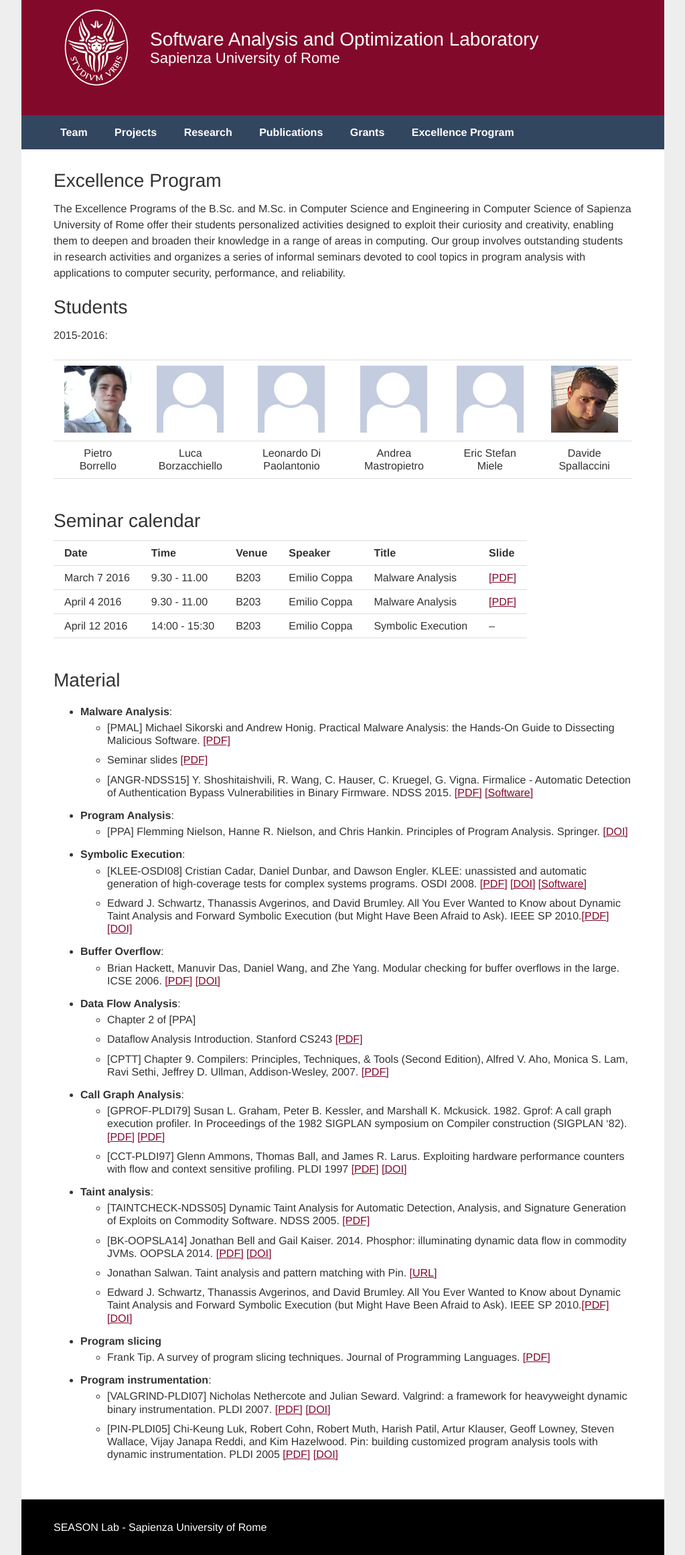
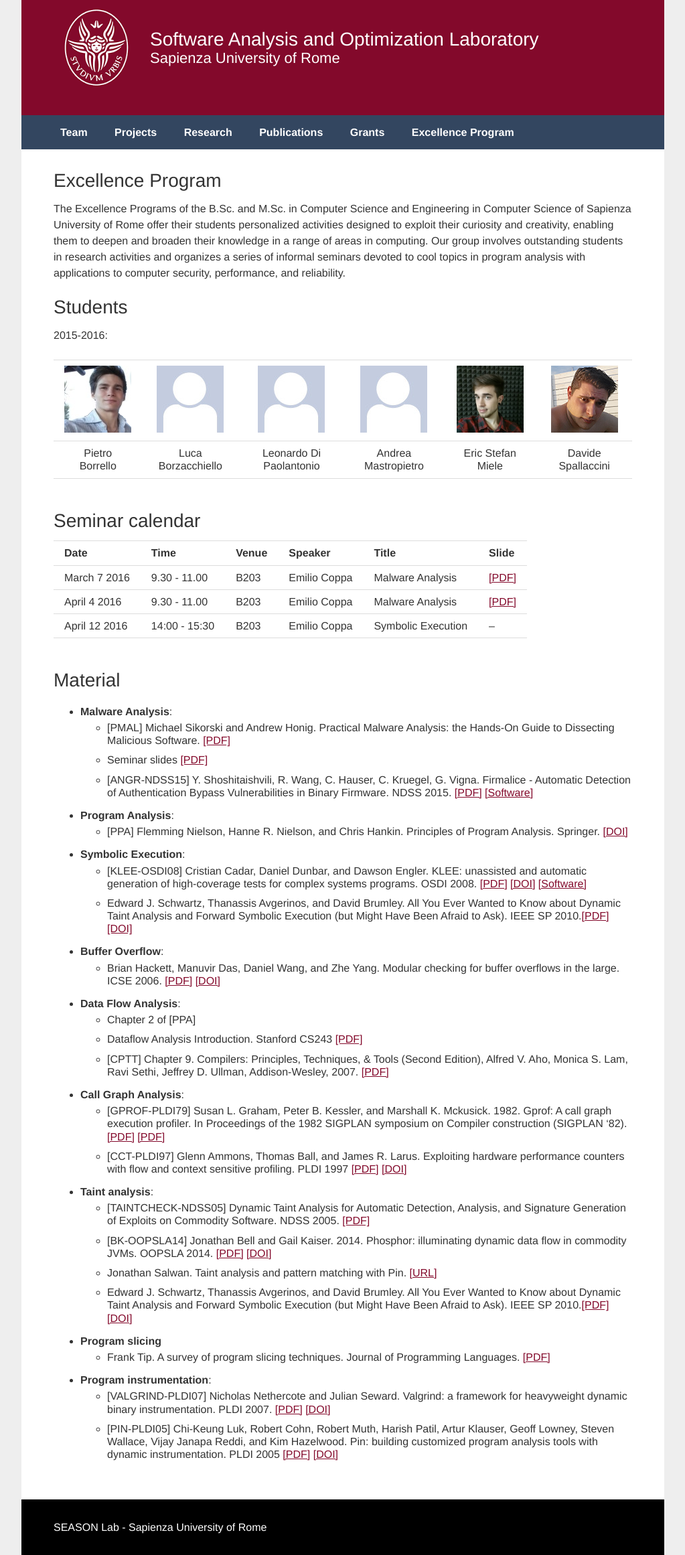
Before and after one commit to season-lab/season-lab.github.io, a Jekyll site: the page built from excellence.md, in a window 1280 px wide. Shown: the whole page at 67% size, without its empty margins (128-1151 px from the left). Built offline with Jekyll 4.4.1, drawn with Linux system fonts in a browser that asks for light colours.

Commit message:
Update excellence.md

```diff
--- a/excellence.md
+++ b/excellence.md
@@ -12,7 +12,7 @@
 
 2015-2016:
 
-| ![alt text](assets/img/students/borrello.png "Pietro Borrello") | ![alt text](assets/img/generic.jpg "Luca Borzacchiello") | ![alt text](assets/img/generic.jpg "Leonardo Di Paolantonio") | ![alt text](assets/img/generic.jpg "Andrea Mastropietro") | ![alt text](assets/img/generic.jpg "Eric Stefan Miele") | ![alt text](assets/img/students/spallaccini.png "Davide Spallaccini") |
+| ![alt text](assets/img/students/borrello.png "Pietro Borrello") | ![alt text](assets/img/generic.jpg "Luca Borzacchiello") | ![alt text](assets/img/generic.jpg "Leonardo Di Paolantonio") | ![alt text](assets/img/generic.jpg "Andrea Mastropietro") | ![alt text](assets/img/students/miele.png "Eric Stefan Miele") | ![alt text](assets/img/students/spallaccini.png "Davide Spallaccini") |
 | :-------------: | :----------------: | :---------------------: | :-----------------: | :---------------: | :----------------: |
 | Pietro Borrello | Luca Borzacchiello | Leonardo Di Paolantonio | Andrea Mastropietro | Eric Stefan Miele | Davide Spallaccini |
 
```
